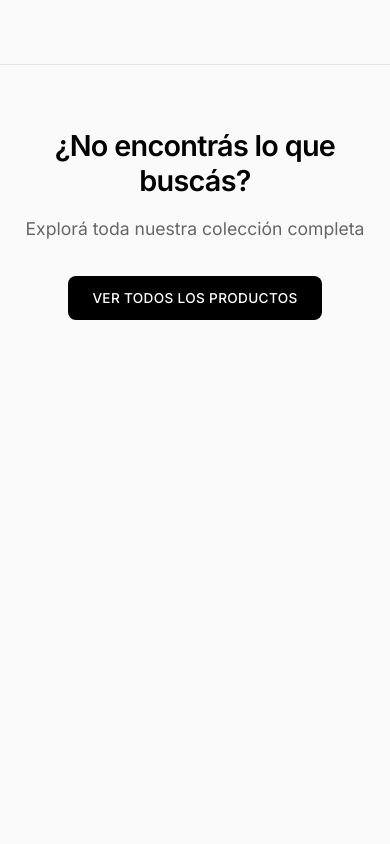
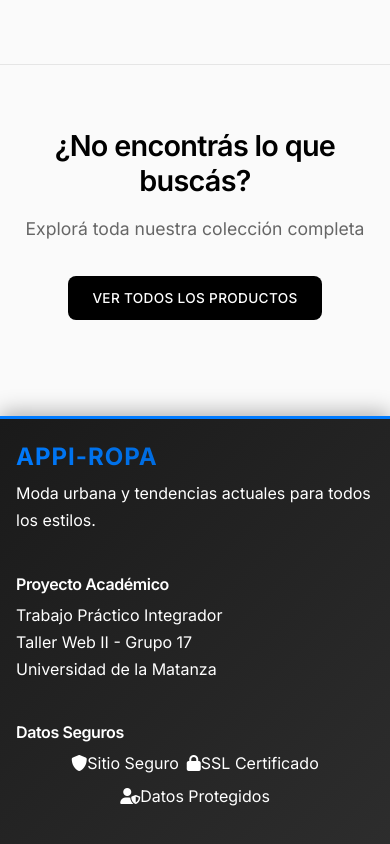
Before and after one commit to Chud50/TpWeb2-Grupo17, an Angular app in the folder TrabajoPractico-Grupo17-front/: page /categorias in a window 390 px wide. Shown: the part 1175-2019 px from the top of the page. Before the commit the page ends 1559 px from the top, so only its background shows below. Built offline with nearby package versions, Linux system fonts and the light colour scheme.

Commit message:
Se agrega footer con codigo separado para no repetir en todas las vistas

```diff
--- a/TrabajoPractico-Grupo17-front/src/app/carrito/carrito.html
+++ b/TrabajoPractico-Grupo17-front/src/app/carrito/carrito.html
@@ -168,39 +168,6 @@
     </div>
   </div>
 </div>
-<!-- Footer moderno -->
-<footer class="footer">
-  <div class="container">
-    <div class="row">
-      <div class="col-md-6">
-        <h5 class="footer-title">
-          <i class="fas fa-tshirt me-2"></i>APPI-ROPA
-        </h5>
-        <p class="footer-text">Moda urbana para todos los estilos</p>
-      </div>
-      <div class="col-md-3">
-        <h6 class="footer-subtitle">Contacto</h6>
-        <p class="footer-text small">
-          <i class="fas fa-envelope me-1"></i>info&#64;appiropa.com<br>
-          <i class="fas fa-phone me-1"></i>+54 11 1234-5678
-        </p>
-      </div>
-      <div class="col-md-3">
-        <h6 class="footer-subtitle">Síguenos</h6>
-        <div class="social-links">
-          <a href="#" class="social-link"><i class="fab fa-instagram"></i></a>
-          <a href="#" class="social-link"><i class="fab fa-facebook"></i></a>
-          <a href="#" class="social-link"><i class="fab fa-twitter"></i></a>
-        </div>
-      </div>
-    </div>
-    <hr class="footer-divider">
-    <div class="row">
-      <div class="col-12 text-center">
-        <p class="footer-copyright">
-          © 2025 APPI-ROPA. Todos los derechos reservados. | Desarrollado por Grupo 17
-        </p>
-      </div>
-    </div>
-  </div>
-</footer>
+
+<!-- Footer -->
+<app-footer></app-footer>
--- a/TrabajoPractico-Grupo17-front/src/app/carrito/carrito.ts
+++ b/TrabajoPractico-Grupo17-front/src/app/carrito/carrito.ts
@@ -6,11 +6,12 @@ import { CarritoService } from '../api/services/carrito/carrito.service';
 import { AuthService } from '../api/services/auth/auth.service';
 import { Carrito, CarritoItem } from '../modules/carrito/interfaces/carrito.interface';
 import { NavbarComponent } from '../shared/navbar/navbar';
+import { FooterComponent } from '../shared/footer/footer';
 
 @Component({
   selector: 'app-carrito',
   standalone: true,
-  imports: [CommonModule, RouterModule, NavbarComponent],
+  imports: [CommonModule, RouterModule, NavbarComponent, FooterComponent],
   templateUrl: './carrito.html',
   styleUrl: './carrito.css'
 })
--- a/TrabajoPractico-Grupo17-front/src/app/categorias/categorias.html
+++ b/TrabajoPractico-Grupo17-front/src/app/categorias/categorias.html
@@ -44,3 +44,6 @@
     </button>
   </div>
 </section>
+
+<!-- Footer -->
+<app-footer></app-footer>
--- a/TrabajoPractico-Grupo17-front/src/app/categorias/categorias.ts
+++ b/TrabajoPractico-Grupo17-front/src/app/categorias/categorias.ts
@@ -3,11 +3,12 @@ import { CommonModule } from '@angular/common';
 import { Router } from '@angular/router';
 import { AuthService } from '../api/services/auth/auth.service';
 import { NavbarComponent } from '../shared/navbar/navbar';
+import { FooterComponent } from '../shared/footer/footer';
 
 @Component({
   selector: 'app-categorias',
   standalone: true,
-  imports: [CommonModule, NavbarComponent],
+  imports: [CommonModule, NavbarComponent, FooterComponent],
   templateUrl: './categorias.html',
   styleUrl: './categorias.css'
 })
--- a/TrabajoPractico-Grupo17-front/src/app/productos/productos.html
+++ b/TrabajoPractico-Grupo17-front/src/app/productos/productos.html
@@ -152,3 +152,6 @@
     </div>
   </div>
 </div>
+
+<!-- Footer -->
+<app-footer></app-footer>
--- a/TrabajoPractico-Grupo17-front/src/app/productos/productos.ts
+++ b/TrabajoPractico-Grupo17-front/src/app/productos/productos.ts
@@ -7,11 +7,12 @@ import { AuthService } from '../api/services/auth/auth.service';
 import { Producto } from '../modules/productos/interfaces/producto.interface';
 import { FormsModule } from '@angular/forms';
 import { NavbarComponent } from '../shared/navbar/navbar';
+import { FooterComponent } from '../shared/footer/footer';
 
 @Component({
   selector: 'app-productos',
   standalone: true,
-  imports: [CommonModule, RouterModule, FormsModule, NavbarComponent],
+  imports: [CommonModule, RouterModule, FormsModule, NavbarComponent, FooterComponent],
   templateUrl: './productos.html',
   styleUrls: ['./productos.css']
 })
--- /dev/null
+++ b/TrabajoPractico-Grupo17-front/src/app/shared/footer/footer.css
@@ -0,0 +1,146 @@
+.footer {
+  background: linear-gradient(135deg, #1a1a1a 0%, #2d2d2d 100%);
+  color: #ffffff;
+  padding: 2rem 0 1rem 0;
+  margin-top: 3rem;
+  border-top: 3px solid #007bff;
+  box-shadow: 0 -4px 20px rgba(0, 0, 0, 0.3);
+}
+
+.footer-container {
+  max-width: 1200px;
+  margin: 0 auto;
+  padding: 0 2rem;
+}
+
+.footer-content {
+  display: grid;
+  grid-template-columns: 1fr auto 1fr;
+  gap: 2rem;
+  align-items: center;
+  margin-bottom: 1.5rem;
+}
+
+.footer-left {
+  text-align: left;
+}
+
+.footer-center {
+  text-align: center;
+}
+
+.footer-right {
+  text-align: right;
+}
+
+.brand-name {
+  font-size: 1.8rem;
+  font-weight: 800;
+  background: linear-gradient(45deg, #007bff, #0056b3);
+  -webkit-background-clip: text;
+  -webkit-text-fill-color: transparent;
+  background-clip: text;
+  margin-bottom: 0.5rem;
+  letter-spacing: 1px;
+}
+
+.academic-info {
+  color: #b8b8b8;
+  font-size: 0.9rem;
+  line-height: 1.4;
+  margin-bottom: 0.5rem;
+}
+
+.year {
+  color: #ffffff;
+  font-size: 1.1rem;
+  font-weight: 600;
+  margin-bottom: 1rem;
+}
+
+.security-badges {
+  display: flex;
+  flex-direction: column;
+  gap: 0.5rem;
+  align-items: flex-end;
+}
+
+.badge {
+  background: rgba(0, 123, 255, 0.1);
+  border: 1px solid rgba(0, 123, 255, 0.3);
+  color: #007bff;
+  padding: 0.3rem 0.8rem;
+  border-radius: 20px;
+  font-size: 0.75rem;
+  font-weight: 500;
+  text-transform: uppercase;
+  letter-spacing: 0.5px;
+  transition: all 0.3s ease;
+}
+
+.badge:hover {
+  background: rgba(0, 123, 255, 0.2);
+  border-color: #007bff;
+  transform: translateY(-1px);
+}
+
+.footer-bottom {
+  border-top: 1px solid rgba(255, 255, 255, 0.1);
+  padding-top: 1rem;
+  text-align: center;
+  color: #888;
+  font-size: 0.8rem;
+}
+
+/* Responsive Design */
+@media (max-width: 768px) {
+  .footer {
+    padding: 1.5rem 0 1rem 0;
+    margin-top: 2rem;
+  }
+
+  .footer-container {
+    padding: 0 1rem;
+  }
+
+  .footer-content {
+    grid-template-columns: 1fr;
+    gap: 1.5rem;
+    text-align: center;
+  }
+
+  .footer-left,
+  .footer-right {
+    text-align: center;
+  }
+
+  .security-badges {
+    align-items: center;
+    flex-direction: row;
+    justify-content: center;
+    flex-wrap: wrap;
+  }
+
+  .brand-name {
+    font-size: 1.5rem;
+  }
+
+  .academic-info {
+    font-size: 0.85rem;
+  }
+}
+
+@media (max-width: 480px) {
+  .footer-container {
+    padding: 0 0.5rem;
+  }
+
+  .academic-info {
+    font-size: 0.8rem;
+  }
+
+  .badge {
+    font-size: 0.7rem;
+    padding: 0.25rem 0.6rem;
+  }
+}
--- /dev/null
+++ b/TrabajoPractico-Grupo17-front/src/app/shared/footer/footer.html
@@ -0,0 +1,54 @@
+<!-- Footer -->
+<footer class="footer">
+  <div class="container">
+
+    <!-- Sección principal -->
+    <div class="row footer-main">
+
+      <!-- Brand -->
+      <div class="col-lg-4 col-md-6 mb-4">
+        <div class="footer-brand">
+          <h5 class="brand-name">APPI-ROPA</h5>
+          <p class="brand-description">
+            Moda urbana y tendencias actuales para todos los estilos.
+          </p>
+        </div>
+      </div>
+
+      <!-- Info Académica -->
+      <div class="col-lg-4 col-md-6 mb-4">
+        <div class="footer-section">
+          <h6 class="footer-title">Proyecto Académico</h6>
+          <p class="footer-text">
+            Trabajo Práctico Integrador<br>
+            Taller Web II - Grupo 17<br>
+            Universidad de la Matanza
+          </p>
+        </div>
+      </div>
+
+      <!-- Seguridad -->
+      <div class="col-lg-4 col-md-12 mb-4">
+        <div class="footer-section">
+          <h6 class="footer-title">Datos Seguros</h6>
+          <div class="security-badges">
+            <div class="security-item">
+              <i class="fas fa-shield-alt"></i>
+              <span>Sitio Seguro</span>
+            </div>
+            <div class="security-item">
+              <i class="fas fa-lock"></i>
+              <span>SSL Certificado</span>
+            </div>
+            <div class="security-item">
+              <i class="fas fa-user-shield"></i>
+              <span>Datos Protegidos</span>
+            </div>
+          </div>
+        </div>
+      </div>
+
+    </div>
+
+  </div>
+</footer>
--- /dev/null
+++ b/TrabajoPractico-Grupo17-front/src/app/shared/footer/footer.ts
@@ -0,0 +1,15 @@
+import { Component } from '@angular/core';
+import { CommonModule } from '@angular/common';
+
+@Component({
+  selector: 'app-footer',
+  standalone: true,
+  imports: [CommonModule],
+  templateUrl: './footer.html',
+  styleUrl: './footer.css'
+})
+export class FooterComponent {
+  currentYear = new Date().getFullYear();
+
+  constructor() {}
+}
```
